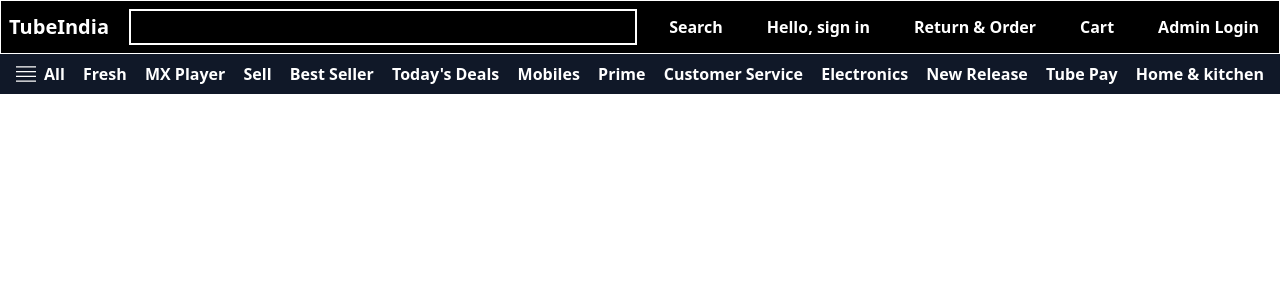
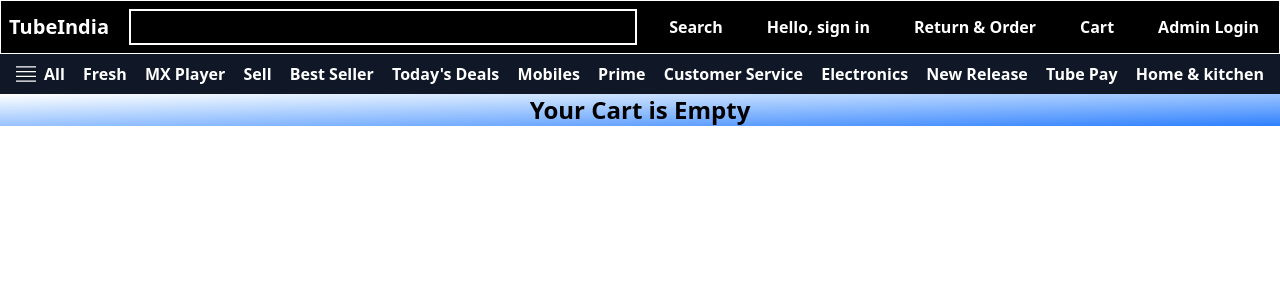
Before and after one commit to ParveenPasricha/tubeindia, a React (Vite) app: page /cart in a window 1280 px wide. Shown: the top 300 px of the page. Built offline with nearby package versions, Linux system fonts and the light colour scheme.

Commit message:
Layout: Changes Layout of Cart Page

```diff
--- a/src/App.jsx
+++ b/src/App.jsx
@@ -8,7 +8,7 @@
 import Login from "./assets/Components/Login";
 import Forget from "./assets/Components/Forget";
 import Admin from "./assets/Components/Admin";
-import Return from "./assets/Components/Return";
+import Cart from "./assets/Components/Cart";
 import { Toaster } from "react-hot-toast";
 
 const App = () => {
@@ -24,7 +24,7 @@
           <Route path="/login" element={<Login/>}/>
           <Route path="/forget" element={<Forget/>}/>
           <Route path="/admin" element={<Admin/>}/>
-          <Route path="/return&order" element={<Return/>}/>
+          <Route path="/cart" element={<Cart/>}/>
         </Routes>
       </BrowserRouter>
     </>
--- a/src/assets/Components/Return.jsx
+++ b/src/assets/Components/Cart.jsx
@@ -1,7 +1,7 @@
 import React from 'react'
 import { useSelector } from 'react-redux'
 
-const Return = () => {
+const Cart = () => {
   const cartItems = useSelector((state) => state.Cart.cartItem)
 
   const handleBuy = (item) => {
@@ -45,4 +45,4 @@
   )
 }
 
-export default Return
+export default Cart
```
